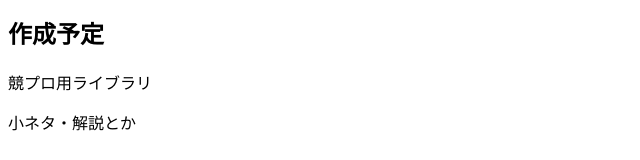
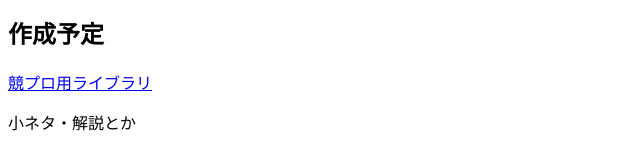
Before and after one commit to Suu0313/Suu0313.github.io, a plain HTML site: page index.html in a window 1280 px wide. Shown: the part 382-542 px from the top of the page, without its empty margins (0-640 px from the left). Drawn offline with Linux system fonts and the light colour scheme.

Commit message:
Update index.html

```diff
--- a/index.html
+++ b/index.html
@@ -15,7 +15,7 @@
   <p><a href="https://suu0313.github.io/JournalClub/" target="_blank">輪講会で使ったスライド</a></p>
   <p><a href="https://github.com/Suu0313/competitive-programing-submissions" target="_blank">提出コード集</a></p>
   <h2>作成予定</h2>
-  <p>競プロ用ライブラリ</p>
+  <p><a href="https://github.com/Suu0313/library" target="_blank">競プロ用ライブラリ</a></p>
   <p>小ネタ・解説とか</p>
 </body>
 </html>
```
